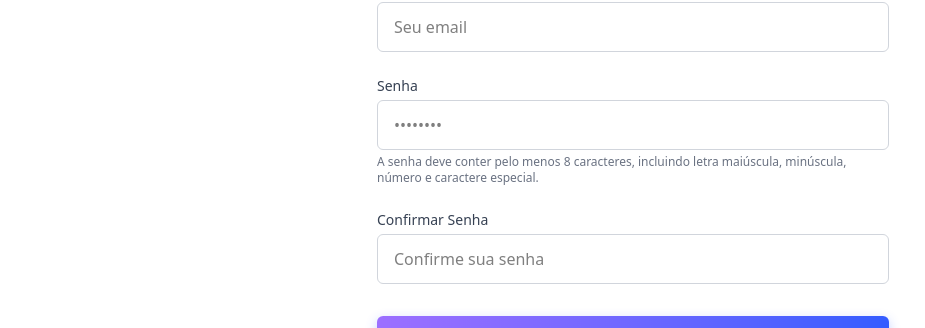
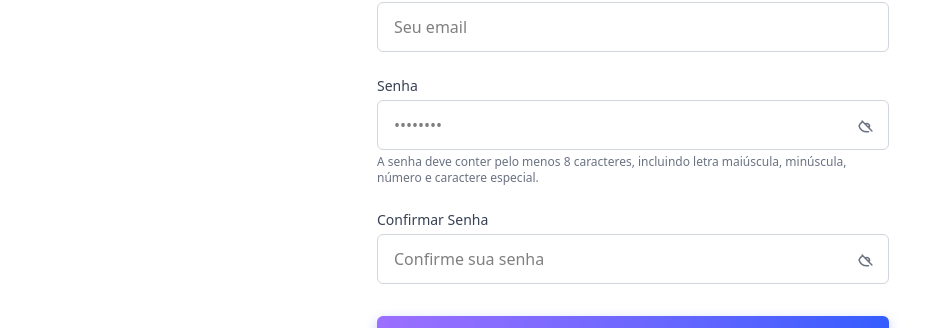
Before and after one commit to montreal-acelera-maker-squad02/projeto-gerador-ideias-frontend, a React (Vite) app: page /register in a window 1280 px wide. Shown: the part 392-720 px from the top of the page, without its empty margins (7-932 px from the left). Built offline with nearby package versions, Linux system fonts and the light colour scheme.

Commit message:
feta:Revelar Senha para usuário

```diff
--- a/src/components/Login/LoginForm.tsx
+++ b/src/components/Login/LoginForm.tsx
@@ -6,6 +6,7 @@ import { setAuthToken } from "@/lib/api";
 export const LoginForm: React.FC = () => {
   const [email, setEmail] = useState("");
   const [password, setPassword] = useState("");
+  const [showPassword, setShowPassword] = useState(false);
   const [loading, setLoading] = useState(false);
   const navigate = useNavigate();
 
@@ -33,15 +34,65 @@ export const LoginForm: React.FC = () => {
 
   return (
     <form onSubmit={handleSubmit} className="space-y-6">
+      {/* Campo de email */}
       <div>
         <label className="block text-sm font-medium text-gray-700 mb-1">Email</label>
-        <input type="email" placeholder="seu@email.com" value={email} onChange={(e) => setEmail(e.target.value)} className="w-full px-4 py-3 bg-[#eef3ff] border border-transparent rounded-lg text-gray-700 focus:ring-2 focus:ring-[#335CFF] focus:bg-white focus:border-[#335CFF] outline-none transition-all" />
+        <input
+          type="email"
+          placeholder="seu@email.com"
+          value={email}
+          onChange={(e) => setEmail(e.target.value)}
+          className="w-full px-4 py-3 bg-[#eef3ff] border border-transparent rounded-lg text-gray-700
+                     focus:ring-2 focus:ring-[#335CFF] focus:bg-white focus:border-[#335CFF]
+                     outline-none transition-all"
+        />
       </div>
-      <div>
+
+      {/* Campo de senha */}
+      <div className="relative">
         <label className="block text-sm font-medium text-gray-700 mb-1">Senha</label>
-        <input type="password" placeholder="********" value={password} onChange={(e) => setPassword(e.target.value)} className="w-full px-4 py-3 bg-[#eef3ff] border border-transparent rounded-lg text-gray-700 focus:ring-2 focus:ring-[#335CFF] focus:bg-white focus:border-[#335CFF] outline-none transition-all" />
+        <input
+          type={showPassword ? "text" : "password"}
+          placeholder="********"
+          value={password}
+          onChange={(e) => setPassword(e.target.value)}
+          className="w-full px-4 py-3 bg-[#eef3ff] border border-transparent rounded-lg text-gray-700
+                     focus:ring-2 focus:ring-[#335CFF] focus:bg-white focus:border-[#335CFF]
+                     outline-none transition-all pr-10"
+        />
+        <button
+          type="button"
+          onClick={() => setShowPassword(!showPassword)}
+          className="absolute right-3 top-12.5 transform -translate-y-1/2 text-gray-500 hover:text-gray-700"
+        >
+          {showPassword ? (
+            <svg xmlns="http://www.w3.org/2000/svg" className="w-5 h-5" fill="none"
+              viewBox="0 0 24 24" stroke="currentColor" strokeWidth={1.8}>
+              <path strokeLinecap="round" strokeLinejoin="round"
+                d="M15 12a3 3 0 11-6 0 3 3 0 016 0z" />
+              <path strokeLinecap="round" strokeLinejoin="round"
+                d="M2.458 12C3.732 7.943 7.523 5 12 5c4.478 0 8.268 2.943 9.542 7-1.274 4.057-5.064 7-9.542 7-4.477 0-8.268-2.943-9.542-7z" />
+            </svg>
+          ) : (
+            <svg xmlns="http://www.w3.org/2000/svg" className="w-5 h-5" fill="none"
+              viewBox="0 0 24 24" stroke="currentColor" strokeWidth={1.8}>
+              <path strokeLinecap="round" strokeLinejoin="round"
+                d="M13.875 18.825A10.05 10.05 0 0112 19c-4.478 0-8.268-2.943-9.542-7
+                   a9.957 9.957 0 013.574-4.568M9.88 9.88A3 3 0 0114.12 14.12M6.1 6.1l11.8 11.8" />
+            </svg>
+          )}
+        </button>
       </div>
-      <button type="submit" disabled={loading} className="w-full py-2.5 rounded-lg font-semibold text-white bg-linear-to-r from-[#9C6FFF] to-[#335CFF] shadow-md hover:shadow-lg transform transition-all hover:-translate-y-0.5 disabled:opacity-60">{loading ? "Entrando..." : "Fazer Login"}</button>
+
+      {/* Botão de login */}
+      <button
+        type="submit"
+        disabled={loading}
+        className="w-full py-2.5 rounded-lg font-semibold text-white bg-linear-to-r from-[#9C6FFF] to-[#335CFF]
+                   shadow-md hover:shadow-lg transform transition-all hover:-translate-y-0.5 disabled:opacity-60"
+      >
+        {loading ? "Entrando..." : "Fazer Login"}
+      </button>
     </form>
   );
 };
--- a/src/components/Register/RegisterForm.tsx
+++ b/src/components/Register/RegisterForm.tsx
@@ -16,6 +16,8 @@ export const RegisterForm: React.FC = () => {
     confirmPassword: "",
   });
 
+  const [showPassword, setShowPassword] = useState(false);
+  const [showConfirmPassword, setShowConfirmPassword] = useState(false);
   const [error, setError] = useState("");
   const [loading, setLoading] = useState(false);
 
@@ -61,10 +63,10 @@ export const RegisterForm: React.FC = () => {
         form.confirmPassword
       );
 
-      console.log("✅ Usuário registrado com sucesso:", data);
+      console.log(" Usuário registrado com sucesso:", data);
       navigate("/login", { replace: true });
     } catch (error: any) {
-      console.error(" Erro ao cadastrar:", error.response);
+      console.error("Erro ao cadastrar:", error.response);
 
       if (error.response?.status === 409) {
         setError("Este e-mail já está em uso.");
@@ -126,19 +128,67 @@ export const RegisterForm: React.FC = () => {
           </div>
 
           {/* Senha */}
-          <div>
+          <div className="relative">
             <label className="block text-sm font-medium text-gray-700 mb-1">
               Senha
             </label>
             <input
-              type="password"
+              type={showPassword ? "text" : "password"}
               name="password"
               value={form.password}
               onChange={handleChange}
               placeholder="••••••••"
-              className="w-full px-4 py-3 border border-gray-300 rounded-md focus:ring-2 focus:ring-indigo-500 outline-none transition"
+              className="w-full px-4 py-3 pr-10 border border-gray-300 rounded-md focus:ring-2 focus:ring-indigo-500 outline-none transition"
               required
             />
+            <button
+              type="button"
+              onClick={() => setShowPassword(!showPassword)}
+              className="absolute right-3 top-12.5 -translate-y-1/2 text-gray-500 hover:text-gray-700"
+            >
+              {showPassword ? (
+                <svg
+                  xmlns="http://www.w3.org/2000/svg"
+                  className="w-5 h-5"
+                  fill="none"
+                  viewBox="0 0 24 24"
+                  stroke="currentColor"
+                  strokeWidth={1.8}
+                >
+                  <path
+                    strokeLinecap="round"
+                    strokeLinejoin="round"
+                    d="M15 12a3 3 0 11-6 0 3 3 0 016 0z"
+                  />
+                  <path
+                    strokeLinecap="round"
+                    strokeLinejoin="round"
+                    d="M2.458 12C3.732 7.943 7.523 5 12 5
+                       c4.478 0 8.268 2.943 9.542 7
+                       -1.274 4.057-5.064 7-9.542 7
+                       -4.477 0-8.268-2.943-9.542-7z"
+                  />
+                </svg>
+              ) : (
+                <svg
+                  xmlns="http://www.w3.org/2000/svg"
+                  className="w-5 h-5"
+                  fill="none"
+                  viewBox="0 0 24 24"
+                  stroke="currentColor"
+                  strokeWidth={1.8}
+                >
+                  <path
+                    strokeLinecap="round"
+                    strokeLinejoin="round"
+                    d="M13.875 18.825A10.05 10.05 0 0112 19
+                       c-4.478 0-8.268-2.943-9.542-7
+                       a9.957 9.957 0 013.574-4.568M9.88 9.88
+                       A3 3 0 0114.12 14.12M6.1 6.1l11.8 11.8"
+                  />
+                </svg>
+              )}
+            </button>
             <p className="text-xs text-gray-500 mt-1">
               A senha deve conter pelo menos 8 caracteres, incluindo letra
               maiúscula, minúscula, número e caractere especial.
@@ -146,31 +196,83 @@ export const RegisterForm: React.FC = () => {
           </div>
 
           {/* Confirmar senha */}
-          <div>
+          <div className="relative">
             <label className="block text-sm font-medium text-gray-700 mb-1">
               Confirmar Senha
             </label>
             <input
-              type="password"
+              type={showConfirmPassword ? "text" : "password"}
               name="confirmPassword"
               value={form.confirmPassword}
               onChange={handleChange}
               placeholder="Confirme sua senha"
-              className="w-full px-4 py-3 border border-gray-300 rounded-md focus:ring-2 focus:ring-indigo-500 outline-none transition"
+              className="w-full px-4 py-3 pr-10 border border-gray-300 rounded-md focus:ring-2 focus:ring-indigo-500 outline-none transition"
               required
             />
+            <button
+              type="button"
+              onClick={() => setShowConfirmPassword(!showConfirmPassword)}
+              className="absolute right-3 top-12.5 -translate-y-1/2 text-gray-500 hover:text-gray-700"
+            >
+              {showConfirmPassword ? (
+                <svg
+                  xmlns="http://www.w3.org/2000/svg"
+                  className="w-5 h-5"
+                  fill="none"
+                  viewBox="0 0 24 24"
+                  stroke="currentColor"
+                  strokeWidth={1.8}
+                >
+                  <path
+                    strokeLinecap="round"
+                    strokeLinejoin="round"
+                    d="M15 12a3 3 0 11-6 0 3 3 0 016 0z"
+                  />
+                  <path
+                    strokeLinecap="round"
+                    strokeLinejoin="round"
+                    d="M2.458 12C3.732 7.943 7.523 5 12 5
+                       c4.478 0 8.268 2.943 9.542 7
+                       -1.274 4.057-5.064 7-9.542 7
+                       -4.477 0-8.268-2.943-9.542-7z"
+                  />
+                </svg>
+              ) : (
+                <svg
+                  xmlns="http://www.w3.org/2000/svg"
+                  className="w-5 h-5"
+                  fill="none"
+                  viewBox="0 0 24 24"
+                  stroke="currentColor"
+                  strokeWidth={1.8}
+                >
+                  <path
+                    strokeLinecap="round"
+                    strokeLinejoin="round"
+                    d="M13.875 18.825A10.05 10.05 0 0112 19
+                       c-4.478 0-8.268-2.943-9.542-7
+                       a9.957 9.957 0 013.574-4.568M9.88 9.88
+                       A3 3 0 0114.12 14.12M6.1 6.1l11.8 11.8"
+                  />
+                </svg>
+              )}
+            </button>
           </div>
 
           {/* Mensagem de erro */}
           {error && (
-            <p className="text-red-500 text-sm text-center font-medium">{error}</p>
+            <p className="text-red-500 text-sm text-center font-medium">
+              {error}
+            </p>
           )}
 
           {/* Botão */}
           <button
             type="submit"
             disabled={loading}
-            className="w-full py-2 mt-2 rounded-md font-semibold text-white bg-linear-to-r from-[#9C6FFF] to-[#335CFF] shadow-[0_4px_12px_rgba(51,92,255,0.3)] hover:shadow-[0_8px_20px_rgba(51,92,255,0.45)] transition-all duration-300 disabled:opacity-60"
+            className="w-full py-2 mt-2 rounded-md font-semibold text-white bg-linear-to-r from-[#9C6FFF] to-[#335CFF]
+                       shadow-[0_4px_12px_rgba(51,92,255,0.3)] hover:shadow-[0_8px_20px_rgba(51,92,255,0.45)]
+                       transition-all duration-300 disabled:opacity-60"
           >
             {loading ? "Cadastrando..." : "Criar Conta"}
           </button>
--- a/src/pages/DashboardPage/DashboardPage.tsx
+++ b/src/pages/DashboardPage/DashboardPage.tsx
@@ -53,7 +53,7 @@ export const DashboardPage: React.FC<DashboardPageProps> = ({ ideas = [] }) => {
 
   return (
     <div className="min-h-screen bg-white text-gray-900 relative">
-      <div className="fixed top-0 left-0 right-0 h-72 pointer-events-none z-0 bg-gradient-to-b from-blue-100/40 via-purple-100/30 to-transparent" />
+      <div className="fixed top-0 left-0 right-0 h-72 pointer-events-none z-0 bg-linear-to-b from-blue-100/40 via-purple-100/30 to-transparent" />
       <div className="max-w-7xl mx-auto px-8 py-12">
         <h2 className="text-3xl font-light mb-8 text-gray-900">Dashboard</h2>
 
```
